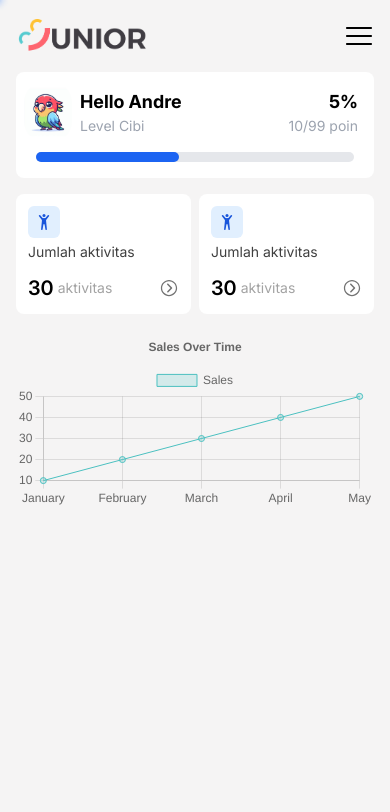
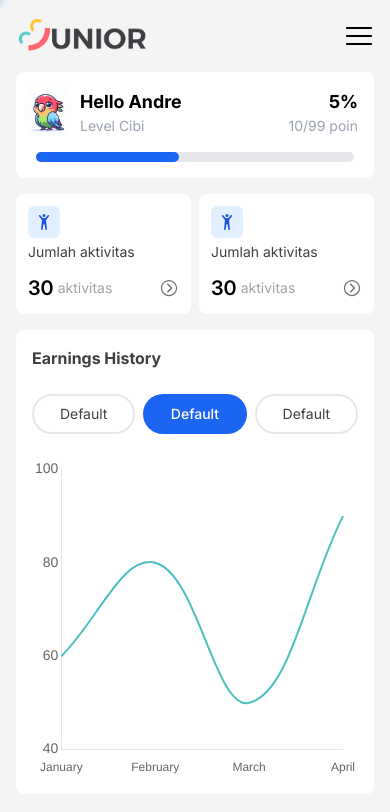
Before and after one commit to Firay24/JD-FiraYusiRukmana-jcc-frontend, a Next.js app: page /member in a window 390 px wide. Shown: the top 812 px of the page. Built offline with nearby package versions, Linux system fonts and the light colour scheme.

Commit message:
feat(member): improve earnings history chart
- Add earnings history section
- Implement line chart with styling
- Update chart data and labels
- Improve chart responsiveness

```diff
--- a/src/app/member/page.tsx
+++ b/src/app/member/page.tsx
@@ -92,7 +92,13 @@ const HomeMember = () => {
         </div>
 
         {/* graph */}
-        <div>
+        <div className="grid grid-cols-1 gap-6 rounded-lg bg-white p-4">
+          <p className="font-bold text-neutral-700">Earnings History</p>
+          <div className="grid grid-cols-3 gap-2">
+            <button className="rounded-full border-2 bg-transparent p-2 text-sm text-neutral-700 hover:bg-blue-800">Default</button>
+            <button className="rounded-full bg-blue-600 p-2 text-sm font-medium text-white hover:bg-blue-800">Default</button>
+            <button className="rounded-full border-2 bg-transparent p-2 text-sm text-neutral-700 hover:bg-blue-800">Default</button>
+          </div>
           <LineChart />
         </div>
 
--- a/src/components/module/Linechart/index.tsx
+++ b/src/components/module/Linechart/index.tsx
@@ -1,35 +1,64 @@
+import { scales } from "chart.js";
 import React from "react";
 import { Line } from "react-chartjs-2";
 
 const LineChart = () => {
   const data = {
-    labels: ["January", "February", "March", "April", "May"],
+    labels: ["January", "February", "March", "April"],
     datasets: [
       {
-        label: "Sales",
-        data: [10, 20, 30, 40, 50],
+        label: "Nilai",
+        data: [60, 80, 50, 90],
         backgroundColor: "rgba(75, 192, 192, 0.2)",
         borderColor: "rgba(75, 192, 192, 1)",
-        borderWidth: 1,
+        borderWidth: 2,
         fill: true,
+        tension: 0.4,
+        pointRadius: 0,
       },
     ],
   };
 
   const options = {
     responsive: true,
+    maintainAspectRatio: false,
     plugins: {
       legend: {
-        position: "top" as const,
+        // position: "top" as const,
+        display: false,
       },
       title: {
-        display: true,
+        display: false,
         text: "Sales Over Time",
+      },
+    },
+    scales: {
+      y: {
+        min: 40,
+        ticks: {
+          stepSize: 20,
+          font: {
+            size: 14,
+          },
+        },
+        grid: {
+          drawTicks: false,
+          lineWidth: 0,
+        },
+      },
+      x: {
+        grid: {
+          display: false,
+        },
       },
     },
   };
 
-  return <Line data={data} options={options} />;
+  return (
+    <div className="h-80 w-full">
+      <Line data={data} options={options} />
+    </div>
+  );
 };
 
 export default LineChart;
```
